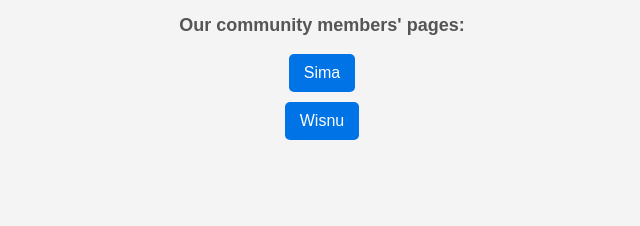
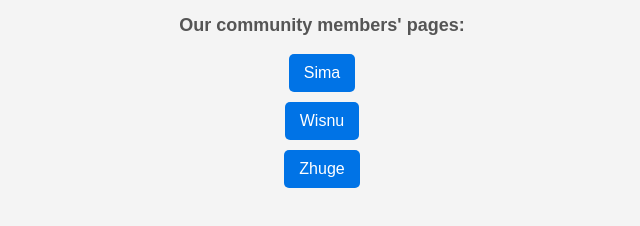
Before and after one commit to wisnuops/geelongcoders, a plain HTML site: page index.html in a window 1280 px wide. Shown: the part 124-350 px from the top of the page, without its empty margins (318-958 px from the left). Drawn offline with Linux system fonts and the light colour scheme.

Commit message:
Update index.html

```diff
--- a/index.html
+++ b/index.html
@@ -53,6 +53,7 @@
     <ol>
         <li><a href="/sima/">Sima</a></li>
         <li><a href="/wisnu/">Wisnu</a></li>
+        <li><a href="/zhuge/">Zhuge</a></li>
     </ol>
 </body>
 </html>
```
